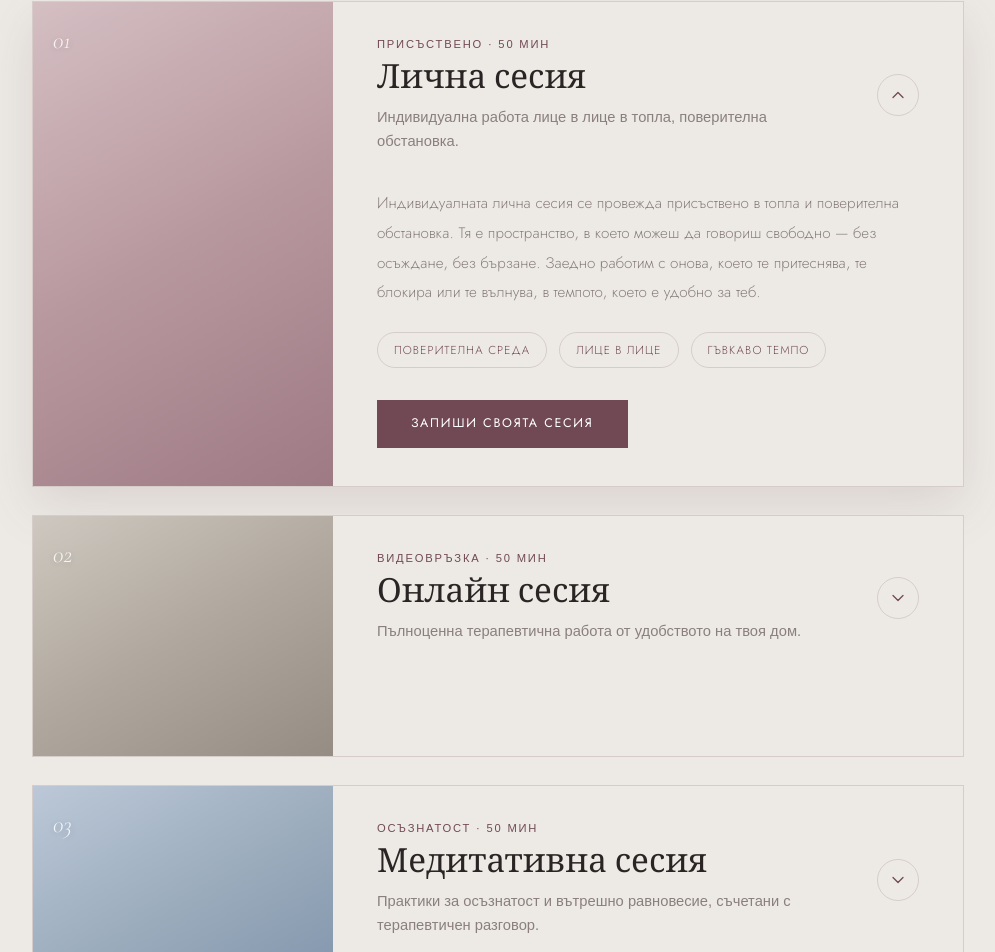
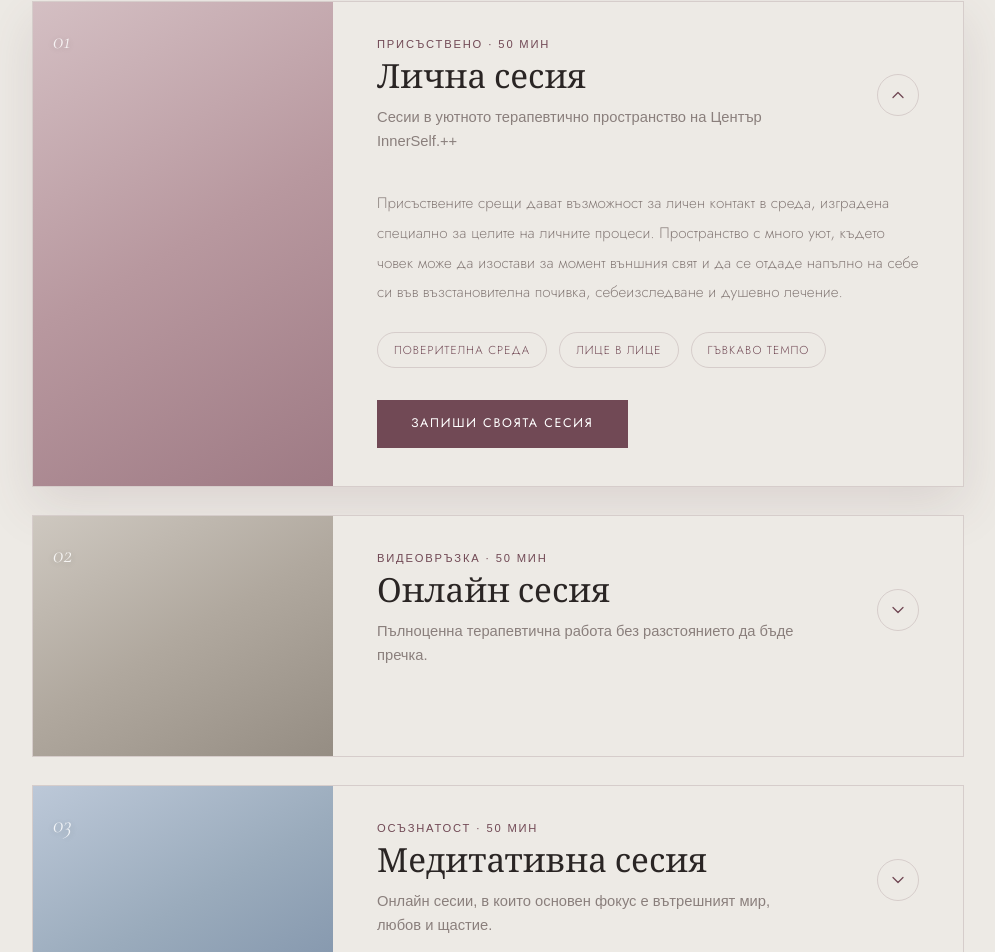
Before and after one commit to l0ad1ng-0015/KRISI-SAIT, a SvelteKit app: page /lichni-sesii in a window 1280 px wide. Shown: the part 702-1654 px from the top of the page, without its empty margins (142-1137 px from the left). Built offline with nearby package versions, Linux system fonts and the light colour scheme.

Commit message:
added texts for lichni sesii

```diff
--- a/src/routes/lichni-sesii/+page.svelte
+++ b/src/routes/lichni-sesii/+page.svelte
@@ -12,24 +12,24 @@
 		{
 			title: 'Лична сесия',
 			format: 'Присъствено · 50 мин',
-			teaser: 'Индивидуална работа лице в лице в топла, поверителна обстановка.',
-			desc: 'Индивидуалната лична сесия се провежда присъствено в топла и поверителна обстановка. Тя е пространство, в което можеш да говориш свободно — без осъждане, без бързане. Заедно работим с онова, което те притеснява, те блокира или те вълнува, в темпото, което е удобно за теб.',
+			teaser: 'Сесии в уютното терапевтично пространство на Център InnerSelf.++',
+			desc: 'Присъствените срещи дават възможност за личен контакт в среда, изградена специално за целите на личните процеси. Пространство с много уют, където човек може да изостави за момент външния свят и да се отдаде напълно на себе си във възстановителна почивка, себеизследване и душевно лечение.',
 			points: ['Поверителна среда', 'Лице в лице', 'Гъвкаво темпо'],
 			gradient: 'linear-gradient(150deg, #d4bfc3 0%, #b8989f 50%, #9e7a84 100%)'
 		},
 		{
 			title: 'Онлайн сесия',
 			format: 'Видеовръзка · 50 мин',
-			teaser: 'Пълноценна терапевтична работа от удобството на твоя дом.',
-			desc: 'Онлайн сесията предоставя пълноценно терапевтично присъствие от удобността на твоя дом или всяко друго място, където се чувстваш комфортно. Технологията не е пречка за дълбока и смислена работа — стига да има доверие и готовност.',
+			teaser: 'Пълноценна терапевтична работа без разстоянието да бъде пречка.',
+			desc: 'Най-важната стъпка към промяната е човек да направи време за себе си. Онлайн сесиите са възможност да получите професионална подкрепа в спокойствието и комфорта на вашето пространство. Те предлагат същото внимание и ефективност, както срещите на живо, но ви осигуряват гъвкавост и удобство.',
 			points: ['От всяко място', 'Защитена връзка', 'Същото качество'],
 			gradient: 'linear-gradient(150deg, #cec8c0 0%, #b0a89e 50%, #958d83 100%)'
 		},
 		{
 			title: 'Медитативна сесия',
 			format: 'Осъзнатост · 50 мин',
-			teaser: 'Практики за осъзнатост и вътрешно равновесие, съчетани с терапевтичен разговор.',
-			desc: 'Медитативната сесия съчетава осъзнати практики — дихателни техники, телесно сканиране и насочена медитация — с терапевтичен разговор. Подходяща за хора, търсещи вътрешен покой, работа с тревожност или желаещи да задълбочат връзката си с тялото и настоящия момент.',
+			teaser: 'Онлайн сесии, в които основен фокус е вътрешният мир, любов и щастие.',
+			desc: 'Сесиите включват разговор и водена медитация. В тях изследваме вътрешното пространство и връзката с дълбоката същност на нашето същество. Те предлагат една напълно нова житейска парадигма, която преминава границите на обусловеността.',
 			points: ['Осъзнатост', 'Работа с тялото', 'Вътрешен покой'],
 			gradient: 'linear-gradient(150deg, #bcc8d8 0%, #9aabbc 50%, #7d90a8 100%)'
 		}
```
